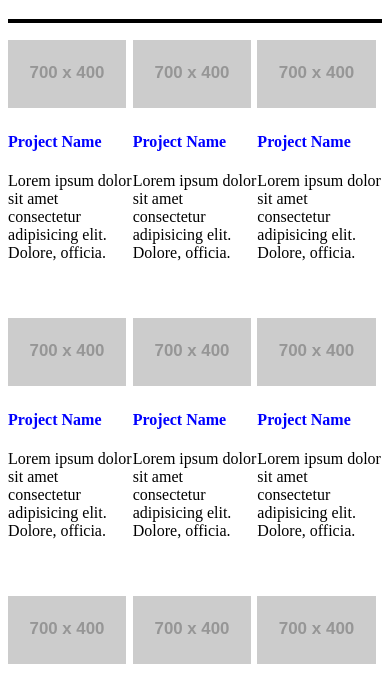
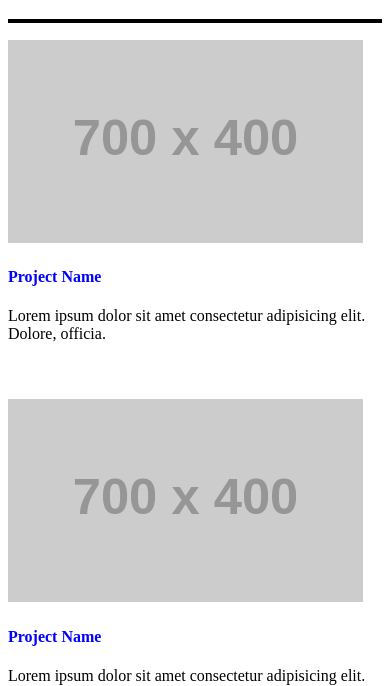
Before and after one commit to Gayatri-innotech/layout1, a plain HTML site: page index.html in a window 390 px wide. Shown: the part 153-839 px from the top of the page. Drawn offline with Linux system fonts and the light colour scheme; placeholder pictures from the web are drawn by us.

Commit message:
Update style.css

```diff
--- a/style.css
+++ b/style.css
@@ -44,3 +44,11 @@
 .navbar li a {
     padding: 3px 3px;
 }
+
+@media screen and (max-width: 800px) {
+    .header,
+    .navbar,
+    .box {
+        width: 100%;
+    }
+}
```
